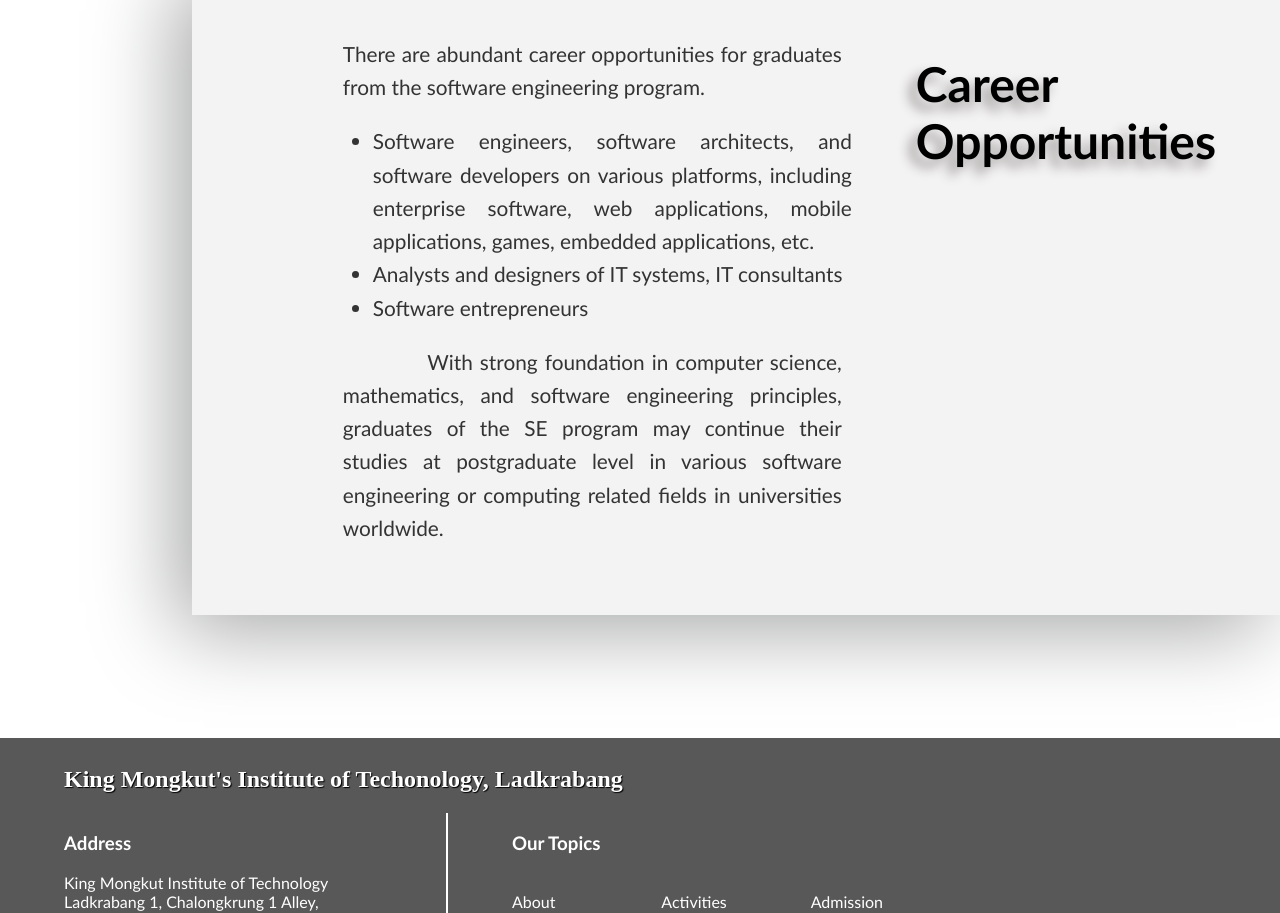
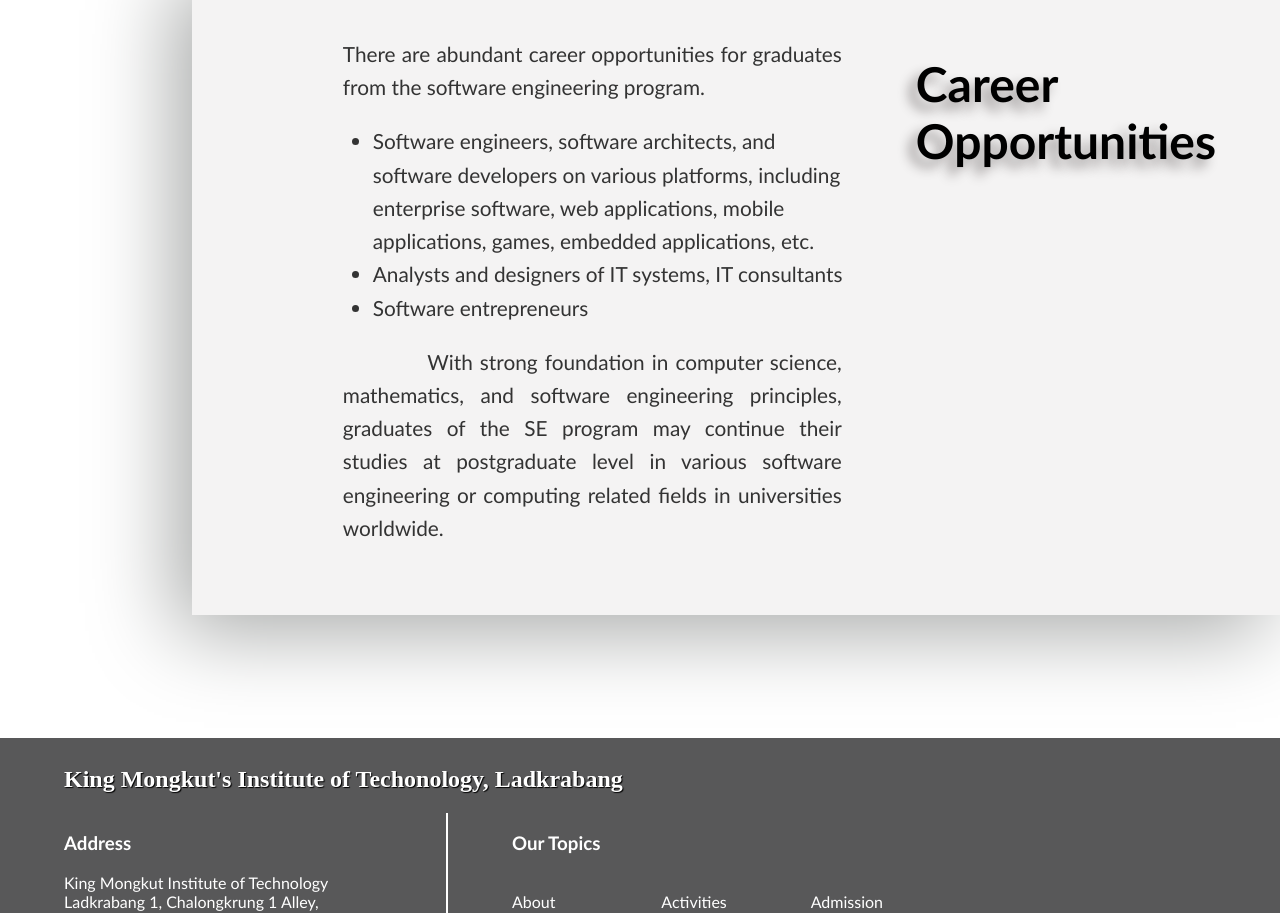
Before and after one commit to DiyaanPulikkal/se_web_project, a React (Vite) app: page /about in a window 1280 px wide. Shown: the part 2240-3153 px from the top of the page. Built offline with nearby package versions, Linux system fonts and the light colour scheme.

Commit message:
not justify

```diff
--- a/src/About/About.module.css
+++ b/src/About/About.module.css
@@ -23,7 +23,6 @@
 
 .textExplainArea li {
   line-height: 1.6; /* Increase line height for better spacing between lines */
-  text-align: justify; /* Align the text in a justified manner */
   color: #333; /* Set a clean, dark text color */
 }
 
```
